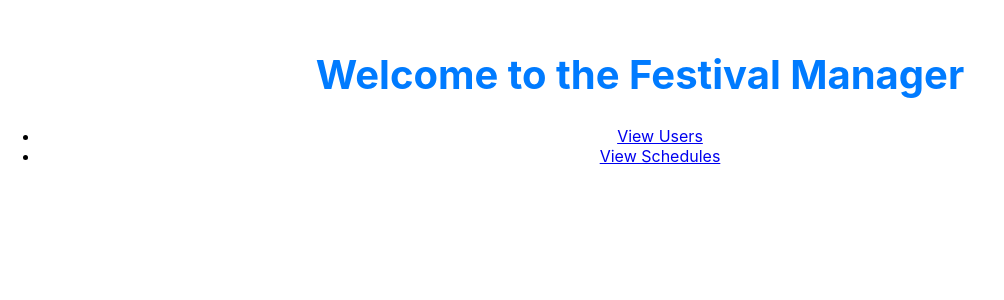
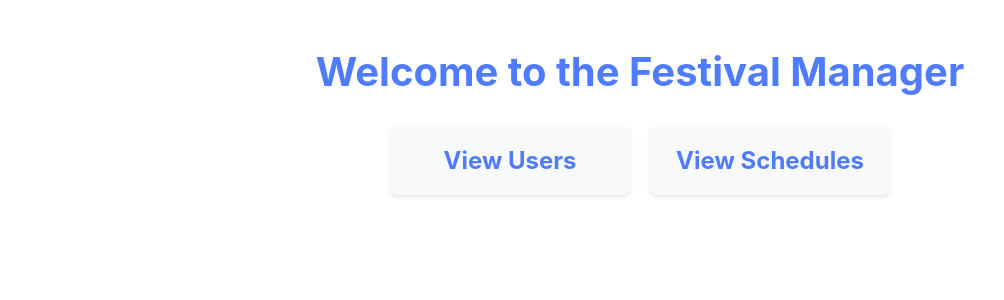
Before and after one commit to bwillett2003/festival-manager-fe, a React (Create React App) app: page / in a window 1280 px wide. Shown: the top 300 px of the page, without its empty margins (0-1004 px from the left). Built offline with nearby package versions, Linux system fonts and the light colour scheme.

Commit message:
Centered h1 on users and schedules pages, refactored layout of homepage.

```diff
--- a/src/HomePage/HomePage.css
+++ b/src/HomePage/HomePage.css
@@ -1,47 +1,42 @@
 .homepage-container {
   text-align: center;
-  margin-top: 50px;
+  padding: 20px;
 }
 
-.homepage-container h1 {
+h1 {
   font-size: 2.5rem;
-  color: #007bff;
+  color: #4f7cff;
 }
 
-.homepage-container button {
-  background-color: #007bff;
-  color: #fff;
-  border: none;
-  padding: 10px 20px;
-  font-size: 16px;
-  border-radius: 5px;
-  cursor: pointer;
-  margin: 20px 10px;
-  transition: background-color 0.3s ease;
+.nav-cards {
+  display: flex;
+  justify-content: center;
+  gap: 20px;
+  margin-top: 30px;
 }
 
-.homepage-container button:hover {
-  background-color: #0056b3;
+.nav-card {
+  background-color: #f8f9fa;
+  box-shadow: 0 2px 4px rgba(0, 0, 0, 0.1);
+  border-radius: 8px;
+  padding: 20px;
+  width: 200px;
+  transition: transform 0.3s ease, box-shadow 0.3s ease;
 }
 
-@media (max-width: 768px) {
-  .homepage-container h1 {
-    font-size: 2rem;
-  }
-
-  .homepage-container button {
-    font-size: 14px;
-    padding: 8px 16px;
-  }
+.nav-card:hover {
+  transform: scale(1.05);
+  box-shadow: 0 4px 8px rgba(0, 0, 0, 0.2);
 }
 
-@media (max-width: 480px) {
-  .homepage-container h1 {
-    font-size: 1.5rem;
-  }
+.nav-card-link {
+  text-decoration: none;
+  color: inherit;
+}
 
-  .homepage-container button {
-    font-size: 12px;
-    padding: 6px 12px;
-  }
+.nav-card h2 {
+  font-size: 1.5rem;
+  color: #4f7cff;
+  margin: 0;
+  text-align: center;
 }
--- a/src/HomePage/HomePage.js
+++ b/src/HomePage/HomePage.js
@@ -6,12 +6,18 @@ const HomePage = () => {
   return (
     <div className="homepage-container">
       <h1>Welcome to the Festival Manager</h1>
-      <nav>
-        <ul>
-          <li><Link to="/users">View Users</Link></li>
-          <li><Link to="/schedules">View Schedules</Link></li>
-        </ul>
-      </nav>
+      <div className="nav-cards">
+        <div className="nav-card">
+          <Link to="/users" className="nav-card-link">
+            <h2>View Users</h2>
+          </Link>
+        </div>
+        <div className="nav-card">
+          <Link to="/schedules" className="nav-card-link">
+            <h2>View Schedules</h2>
+          </Link>
+        </div>
+      </div>
     </div>
   );
 };
--- a/src/SchedulesPage/SchedulesPage.css
+++ b/src/SchedulesPage/SchedulesPage.css
@@ -1,5 +1,11 @@
 .schedules-container {
   padding: 20px;
+  text-align: center;
+}
+
+h1 {
+  text-align: center;
+  margin-bottom: 20px;
 }
 
 .schedule-cards {
--- a/src/UsersPage/UsersPage.css
+++ b/src/UsersPage/UsersPage.css
@@ -1,5 +1,11 @@
 .users-container {
   padding: 20px;
+  text-align: center;
+}
+
+h1 {
+  text-align: center;
+  margin-bottom: 20px;
 }
 
 .user-cards {
```
